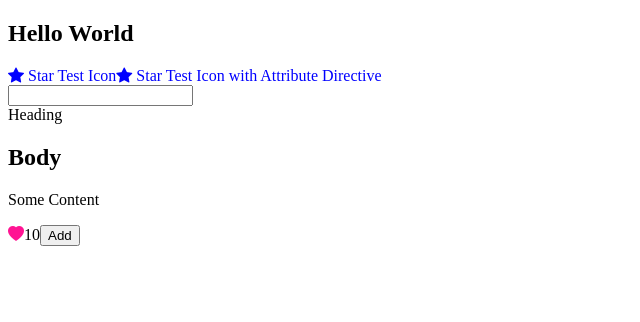
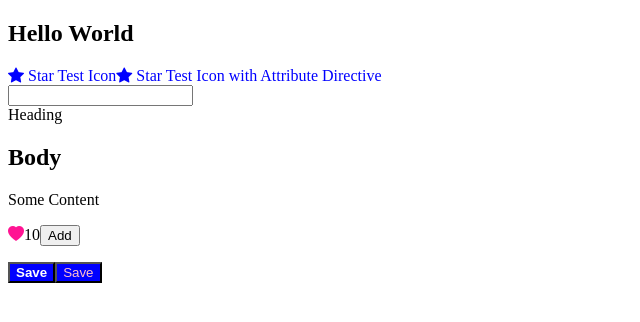
Before and after one commit to tillyninjaspace/ganbatte-angular, an Angular app: page / in a window 1280 px wide. Shown: the top 322 px of the page, without its empty margins (0-640 px from the left). Built offline with nearby package versions, Linux system fonts and the light colour scheme.

Commit message:
ngStyle directive

```diff
--- a/src/app/app.component.html
+++ b/src/app/app.component.html
@@ -66,3 +66,21 @@
 
     </li>
 </ul>
+
+<button
+    [style.backgroundColor]="canSave ? 'blue': 'gray'"
+    [style.color]="canSave ? 'white' : 'black'"
+    [style.fontWeight]="canSave ? 'bold' : 'normal'"
+>
+Save
+</button>
+
+<!-- Another Styling Way -->
+<button
+    [ngStyle]="{
+        'backgroundColor': canSave? 'blue': 'gray',
+        'color' : canSave? 'pink' : 'black'
+    }"
+    >
+Save
+</button>
--- a/src/app/app.component.ts
+++ b/src/app/app.component.ts
@@ -52,4 +52,6 @@
 
   viewMode = 'map';
 
+  canSave = true;
+
 }
```
